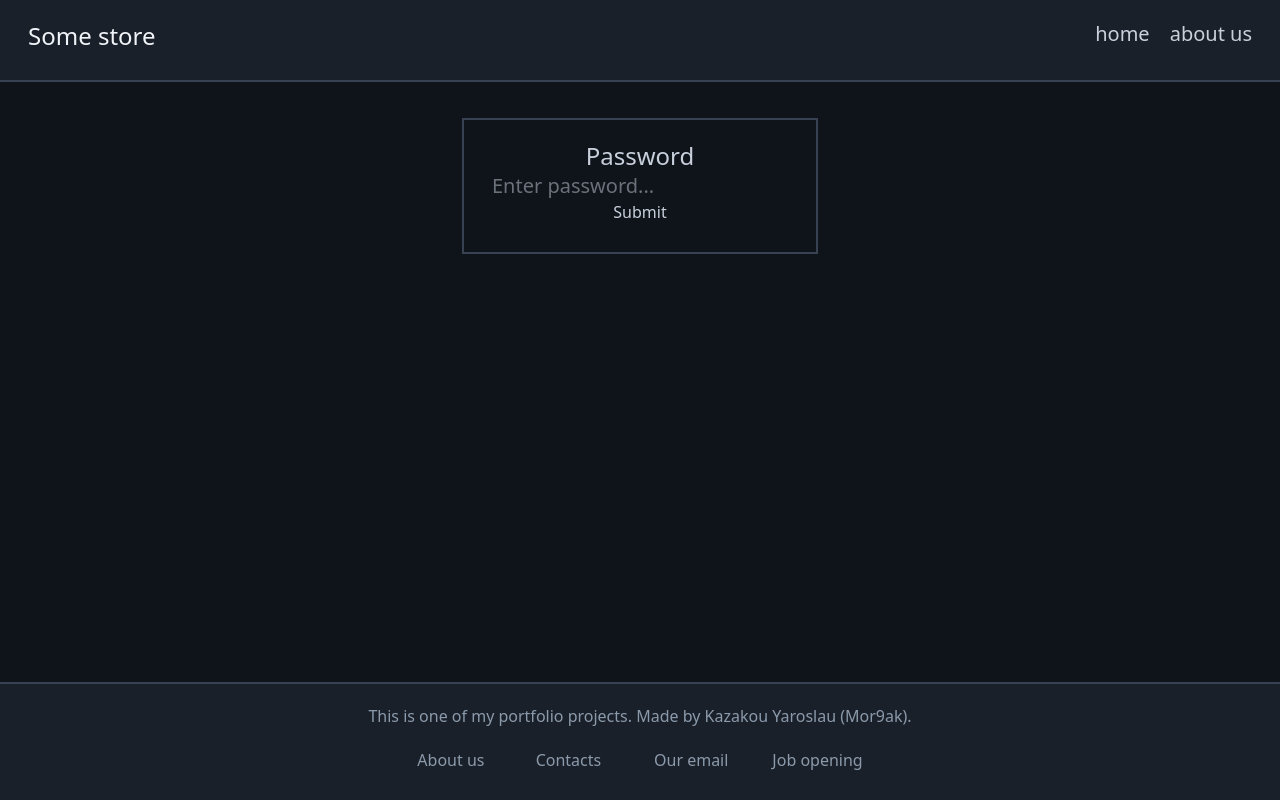
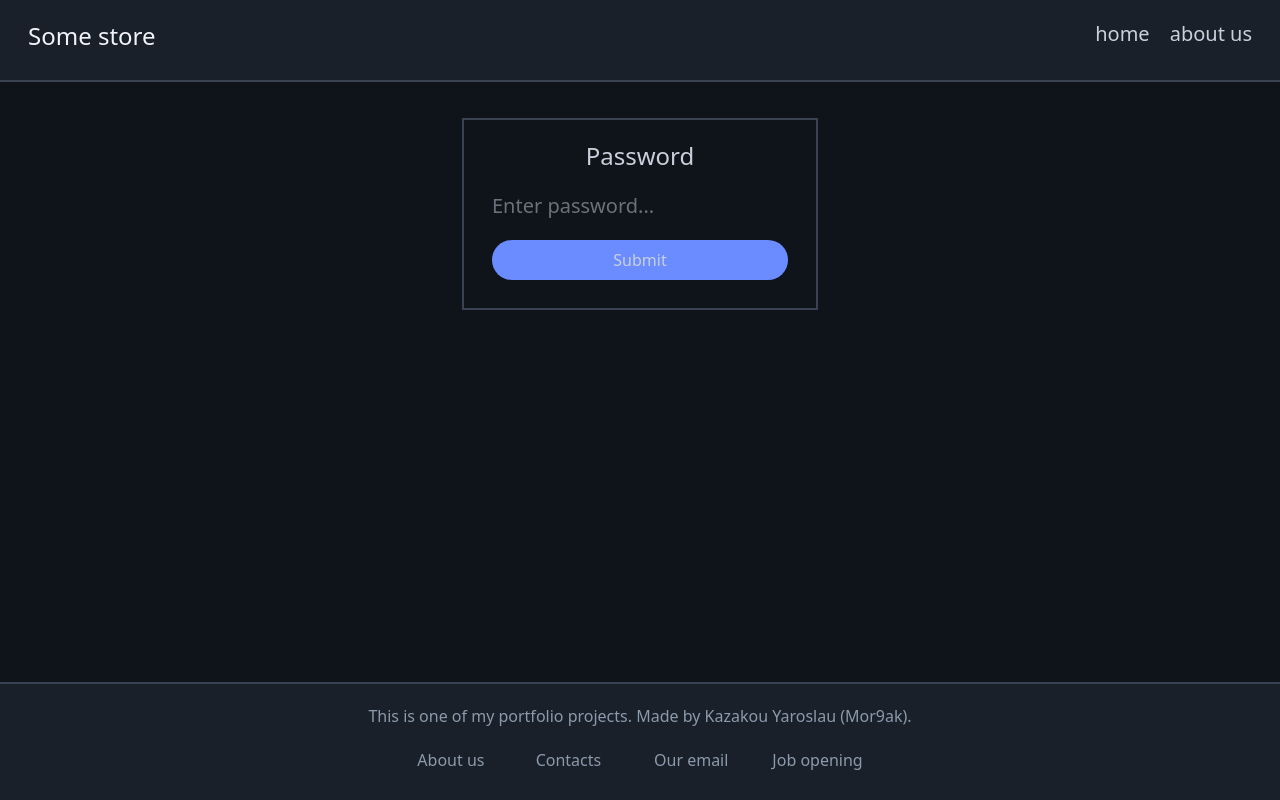
Before and after one commit to Mor9ak/buysomething, a Next.js app: page /AdminAccess in a window 1280 px wide. Built offline with nearby package versions, Linux system fonts and the light colour scheme.

Commit message:
style(admin access): add gaps and button decoration

```diff
--- a/app/AdminAccess/page.tsx
+++ b/app/AdminAccess/page.tsx
@@ -27,11 +27,11 @@ const Page = () => {
 
     return (
         <div className="flex flex-col justify-center items-center ">
-            <form className={'flex flex-col justify-center items-center text-textCol text uniPadding uniBorder w-fit'}
+            <form className={'flex flex-col justify-center items-center text-textCol text uniPadding uniBorder w-fit gap-5'}
                   onSubmit={handleSubmit}>
                 <label className={'text-2xl '}>Password</label>
                 <input type={'password'} name={'password'} required className={'text-xl '} placeholder={'Enter password...'}/>
-                <button type="submit">Submit</button>
+                <button type="submit" className={'bg-accentCol rounded-full w-full px-7 py-2 '}>Submit</button>
             </form>
         </div>
     );
```
